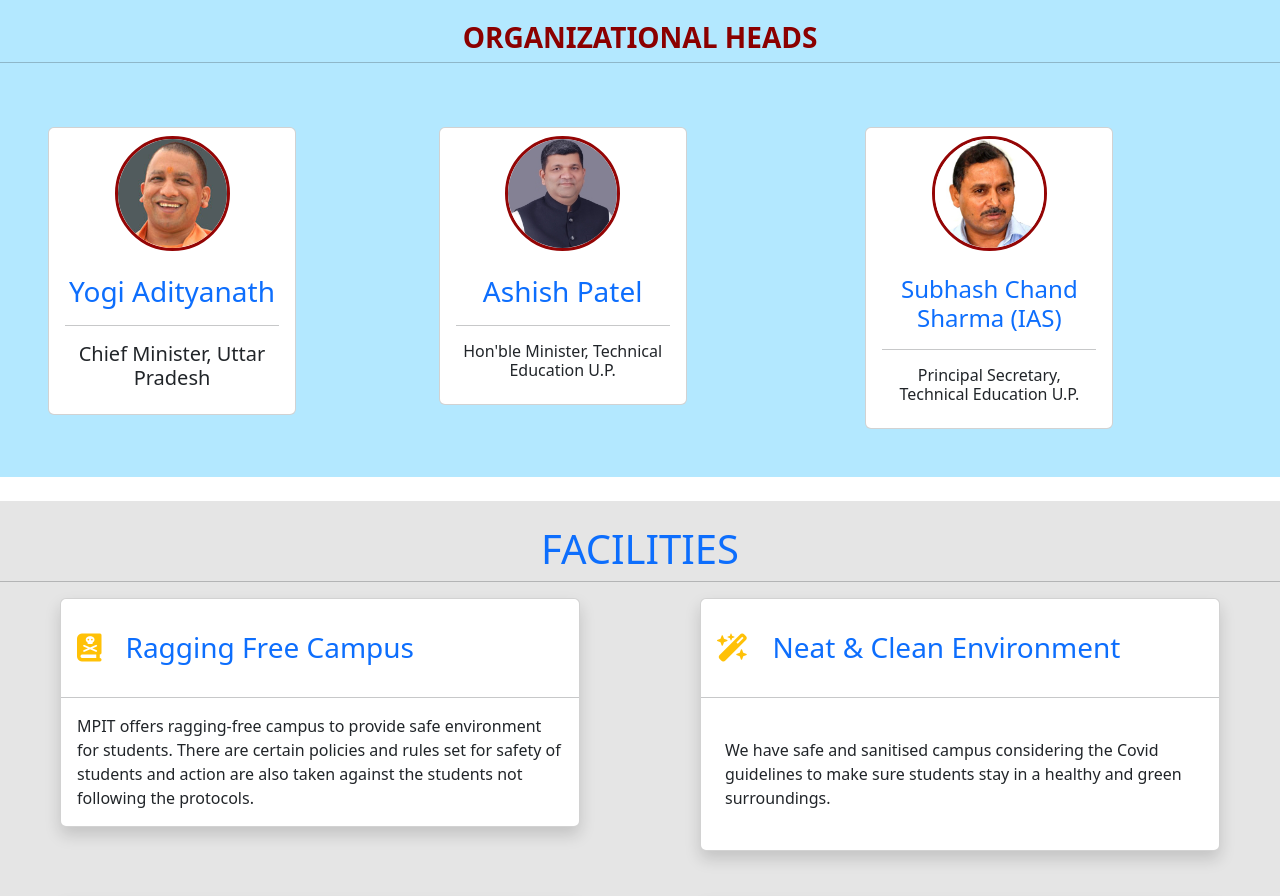
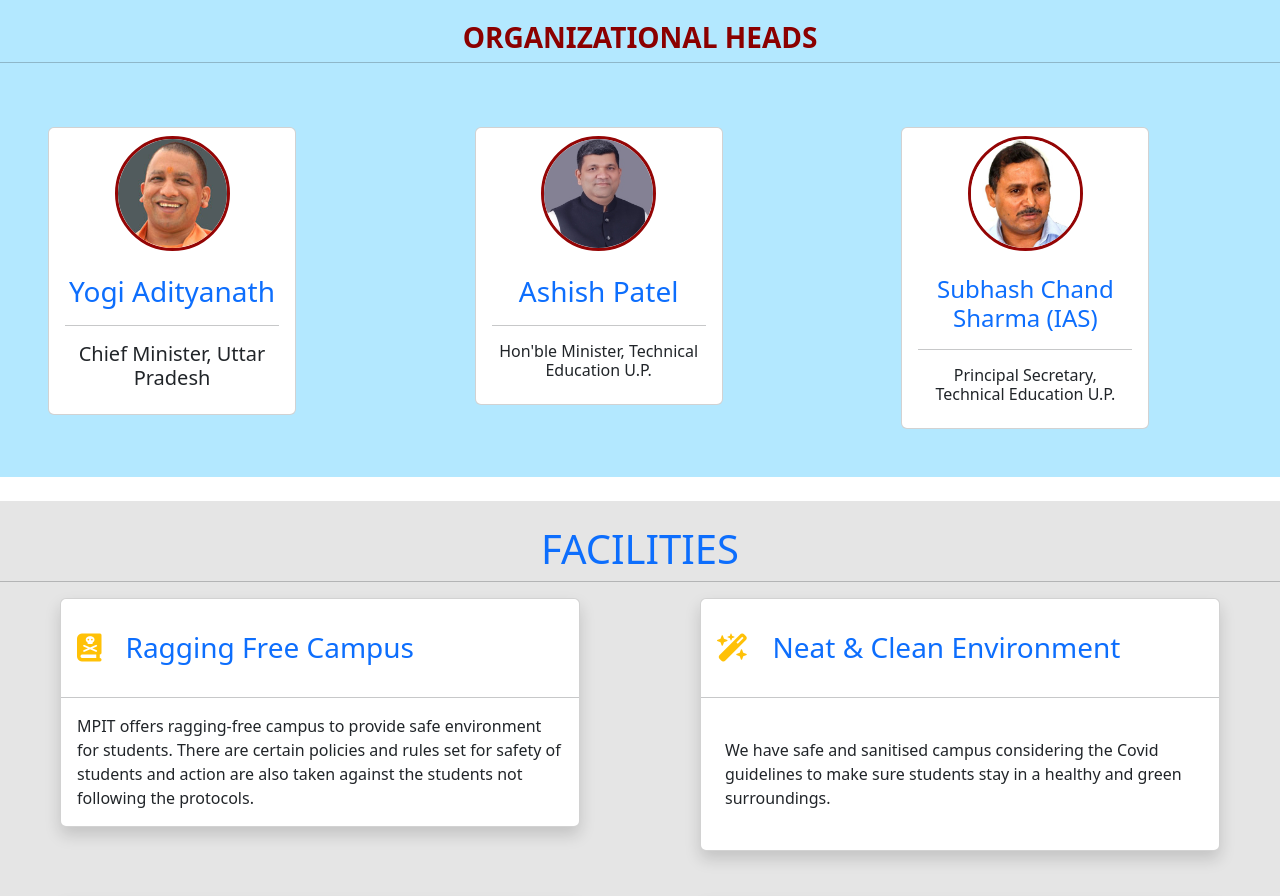
Before and after one commit to altaf07861/project1, a plain HTML site: page index.html in a window 1280 px wide. Shown: the part 1240-2136 px from the top of the page. Drawn offline with Linux system fonts and the light colour scheme.

Commit message:
Update index.html

```diff
--- a/index.html
+++ b/index.html
@@ -285,7 +285,7 @@
                 </div>
             </div>
 
-            <div class="col-sm-4 mt-5">
+            <div class="col-sm-4 mt-5 ps-5">
                 <div class="card" style="width: 15.5rem;">
                     <div class="text-center p-2">
                         <img src="img/minister.jpg" class="card-img-top w-50" alt="..."
@@ -301,7 +301,7 @@
                 </div>
             </div>
 
-            <div class="col-sm-4 mt-5 ">
+            <div class="col-sm-4 mt-5 ps-5">
                 <div class="card" style="width: 15.5rem;">
                     <div class="text-center p-2">
                         <img src="img/shri-subhash.jpg" class="card-img-top w-50 " alt="..."
```
